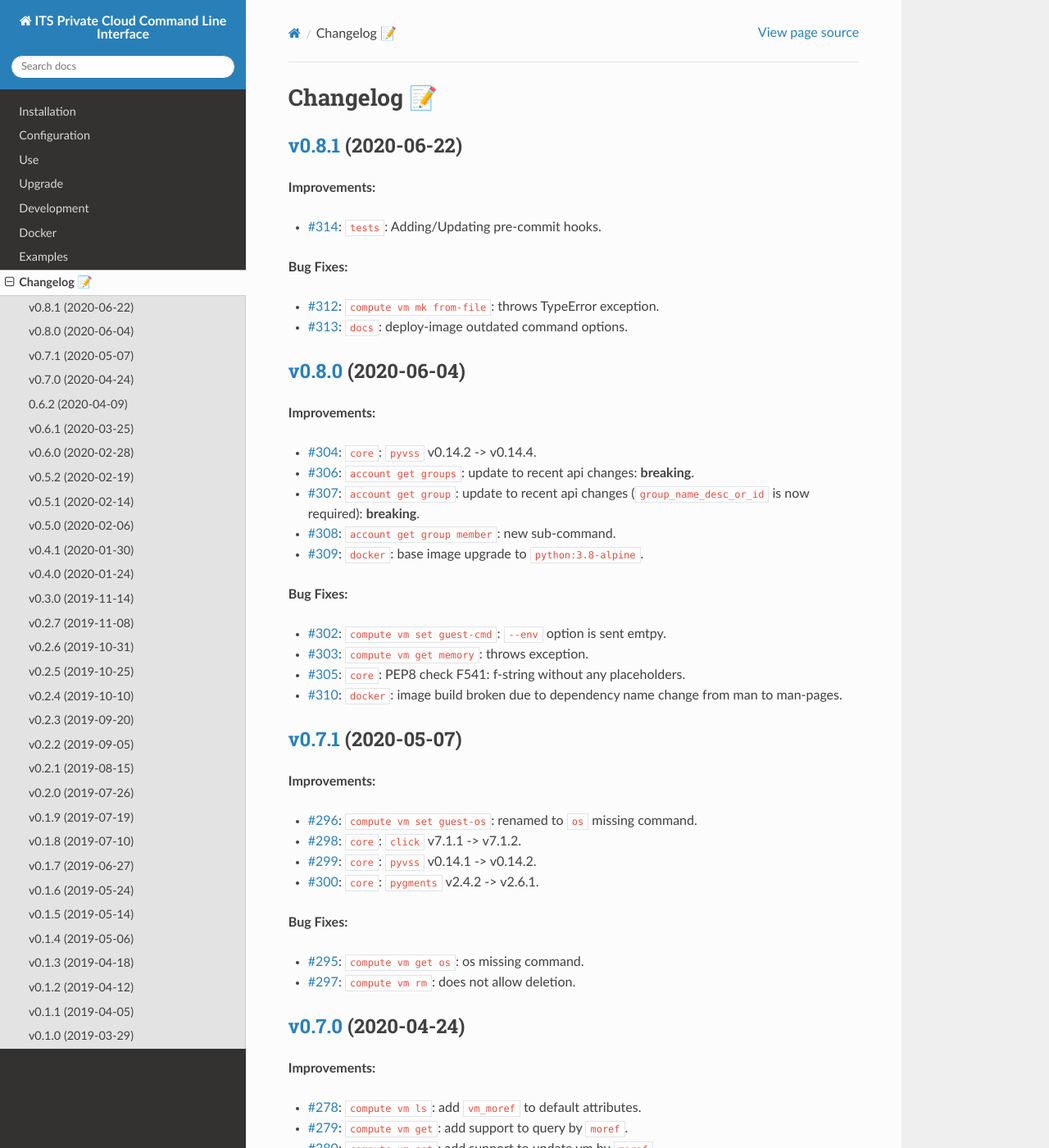
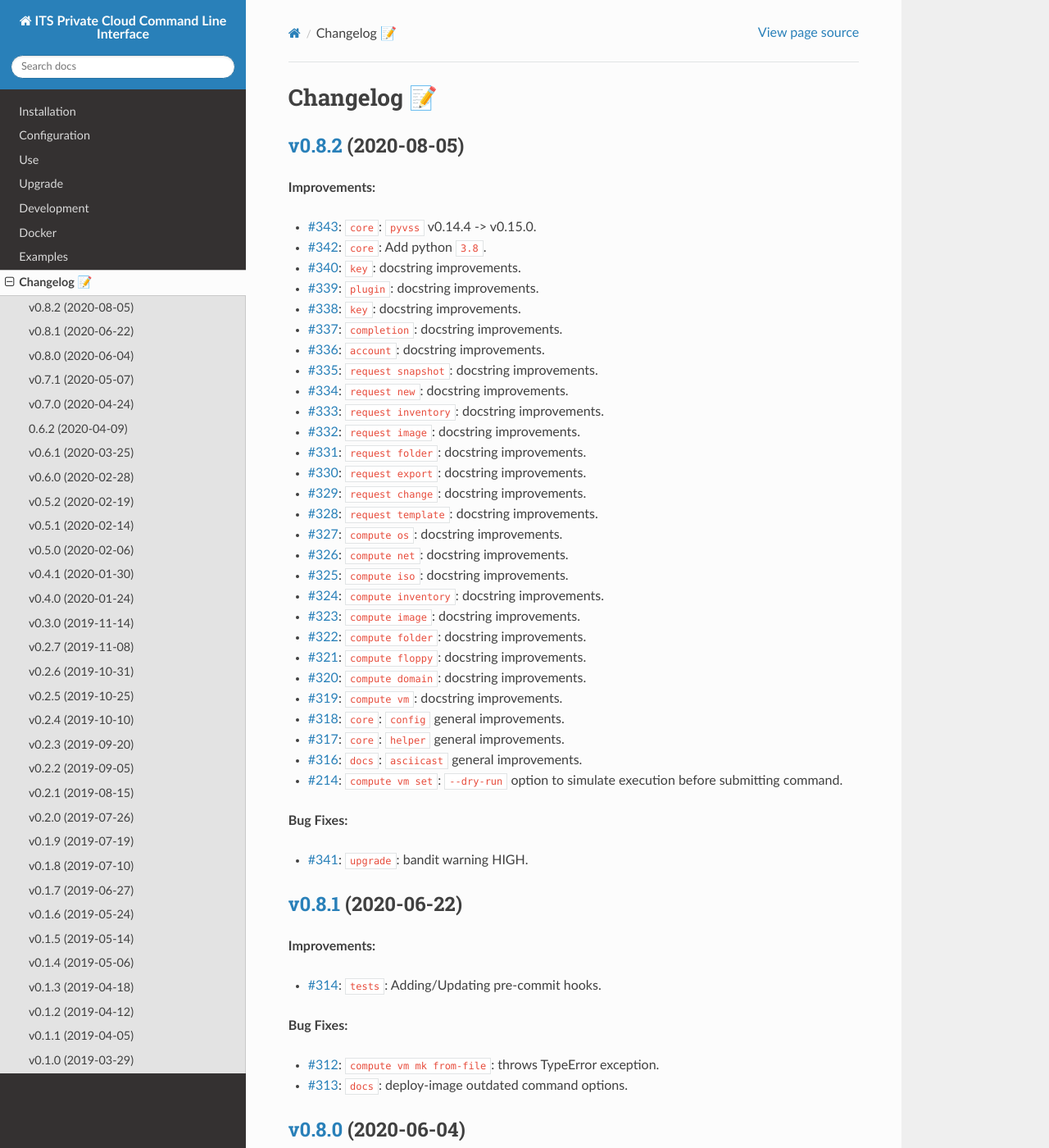
Before and after one commit to EIS-ITS/vss-cli, a Sphinx documentation site: the page built from docs/changelog.rst, in a window 1280 px wide and 1400 px high. Shown: the whole window at 82% size. Built offline with Sphinx 7.4.7 and the Read the Docs theme 2.0.0, drawn with Linux system fonts in a browser that asks for light colours; the version number could not be read and is left out.

Commit message:
Issue #344: 🎉Version release v0.8.2 - fixes #344

```diff
--- a/docs/changelog.rst
+++ b/docs/changelog.rst
@@ -1,6 +1,45 @@
 
 Changelog 📝
 ============
+
+`v0.8.2 <https://gitlab-ee.eis.utoronto.ca/vss/vss-cli/tags/v0.8.2>`_ (2020-08-05)
+--------------------------------------------------------------------------------------
+
+**Improvements:**
+
+- `#343 <https://gitlab-ee.eis.utoronto.ca/vss/vss-cli/issues/343>`_: ``core``: ``pyvss``  v0.14.4 -> v0.15.0.
+- `#342 <https://gitlab-ee.eis.utoronto.ca/vss/vss-cli/issues/342>`_: ``core``: Add python ``3.8``.
+- `#340 <https://gitlab-ee.eis.utoronto.ca/vss/vss-cli/issues/340>`_: ``key``: docstring improvements.
+- `#339 <https://gitlab-ee.eis.utoronto.ca/vss/vss-cli/issues/339>`_: ``plugin``: docstring improvements.
+- `#338 <https://gitlab-ee.eis.utoronto.ca/vss/vss-cli/issues/338>`_: ``key``: docstring improvements.
+- `#337 <https://gitlab-ee.eis.utoronto.ca/vss/vss-cli/issues/337>`_: ``completion``: docstring improvements.
+- `#336 <https://gitlab-ee.eis.utoronto.ca/vss/vss-cli/issues/336>`_: ``account``: docstring improvements.
+- `#335 <https://gitlab-ee.eis.utoronto.ca/vss/vss-cli/issues/335>`_: ``request snapshot``: docstring improvements.
+- `#334 <https://gitlab-ee.eis.utoronto.ca/vss/vss-cli/issues/334>`_: ``request new``: docstring improvements.
+- `#333 <https://gitlab-ee.eis.utoronto.ca/vss/vss-cli/issues/333>`_: ``request inventory``: docstring improvements.
+- `#332 <https://gitlab-ee.eis.utoronto.ca/vss/vss-cli/issues/332>`_: ``request image``: docstring improvements.
+- `#331 <https://gitlab-ee.eis.utoronto.ca/vss/vss-cli/issues/331>`_: ``request folder``: docstring improvements.
+- `#330 <https://gitlab-ee.eis.utoronto.ca/vss/vss-cli/issues/330>`_: ``request export``: docstring improvements.
+- `#329 <https://gitlab-ee.eis.utoronto.ca/vss/vss-cli/issues/329>`_: ``request change``: docstring improvements.
+- `#328 <https://gitlab-ee.eis.utoronto.ca/vss/vss-cli/issues/328>`_: ``request template``: docstring improvements.
+- `#327 <https://gitlab-ee.eis.utoronto.ca/vss/vss-cli/issues/327>`_: ``compute os``: docstring improvements.
+- `#326 <https://gitlab-ee.eis.utoronto.ca/vss/vss-cli/issues/326>`_: ``compute net``: docstring improvements.
+- `#325 <https://gitlab-ee.eis.utoronto.ca/vss/vss-cli/issues/325>`_: ``compute iso``: docstring improvements.
+- `#324 <https://gitlab-ee.eis.utoronto.ca/vss/vss-cli/issues/324>`_: ``compute inventory``: docstring improvements.
+- `#323 <https://gitlab-ee.eis.utoronto.ca/vss/vss-cli/issues/323>`_: ``compute image``: docstring improvements.
+- `#322 <https://gitlab-ee.eis.utoronto.ca/vss/vss-cli/issues/322>`_: ``compute folder``: docstring improvements.
+- `#321 <https://gitlab-ee.eis.utoronto.ca/vss/vss-cli/issues/321>`_: ``compute floppy``: docstring improvements.
+- `#320 <https://gitlab-ee.eis.utoronto.ca/vss/vss-cli/issues/320>`_: ``compute domain``: docstring improvements.
+- `#319 <https://gitlab-ee.eis.utoronto.ca/vss/vss-cli/issues/319>`_: ``compute vm``: docstring improvements.
+- `#318 <https://gitlab-ee.eis.utoronto.ca/vss/vss-cli/issues/318>`_: ``core``: ``config`` general improvements.
+- `#317 <https://gitlab-ee.eis.utoronto.ca/vss/vss-cli/issues/317>`_: ``core``: ``helper`` general improvements.
+- `#316 <https://gitlab-ee.eis.utoronto.ca/vss/vss-cli/issues/316>`_: ``docs``: ``asciicast`` general improvements.
+- `#214 <https://gitlab-ee.eis.utoronto.ca/vss/vss-cli/issues/214>`_: ``compute vm set``: ``--dry-run`` option to simulate execution before submitting command.
+
+**Bug Fixes:**
+
+- `#341 <https://gitlab-ee.eis.utoronto.ca/vss/vss-cli/issues/341>`_: ``upgrade``:  bandit warning HIGH.
+
 
 `v0.8.1 <https://gitlab-ee.eis.utoronto.ca/vss/vss-cli/tags/v0.8.1>`_ (2020-06-22)
 --------------------------------------------------------------------------------------
```
Also changed, not shown: CHANGELOG.md (+37 -0 lines), .bumpversion.cfg, 3 other files.
